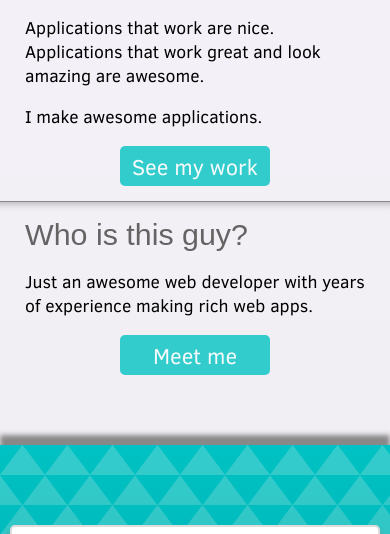
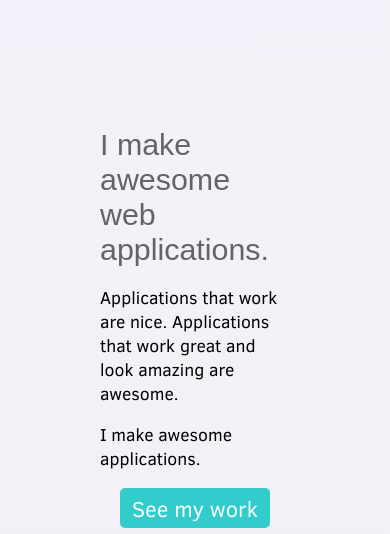
Before and after one commit to flyiniggle/developingwithstyle, a website: page index.html in a window 390 px wide. Shown: the part 721-1255 px from the top of the page. Drawn offline with Linux system fonts and the light colour scheme; files whose address does not match are found by name.

Commit message:
More padding on home page

```diff
--- a/css/main.css
+++ b/css/main.css
@@ -352,11 +352,13 @@ button {
 	overflow: hidden;
 	padding-top: 30px;
 	padding-bottom: 30px;
+	margin-top: 200px;
+	margin-bottom: 200px;
 }
 
 #bottomContentLeft, #bottomContentRight {
-	padding-left: 25px;
-	padding-right: 25px;
+	padding-left: 50px;
+	padding-right: 50px;
 	display: inline-block;
 	padding-bottom:100%;
 	margin-bottom:-100%;
@@ -385,7 +387,7 @@ button {
 
 .bottomDetail {
 	background-color: #FFFFFF;
-	padding: 25px;
+	padding: 75px;
 	margin: 10px;
 	text-align: justify;
 	border: 2px solid #DDDDDD;
@@ -412,16 +414,18 @@ button {
 @media only screen and (max-width: 700px) {
 	#bottomContentLeft, #bottomContentRight {
 		margin-bottom: 0;
+		padding-left: 100px;
+		padding-right: 100px;
 	}
 
 	#bottomContentLeft {
 		border-right: none;
 		border-bottom: 1px solid rgb(136, 136, 136);
-		padding-bottom: 15px;
+		padding-bottom: 150px;
 	}
 
 	#bottomContentRight {
-		padding-top: 15px;
+		padding-top: 150px;
 		padding-bottom: 0;
 		box-shadow: inset 0px 10px 10px -10px rgb(150,150,150);
 	}
```
